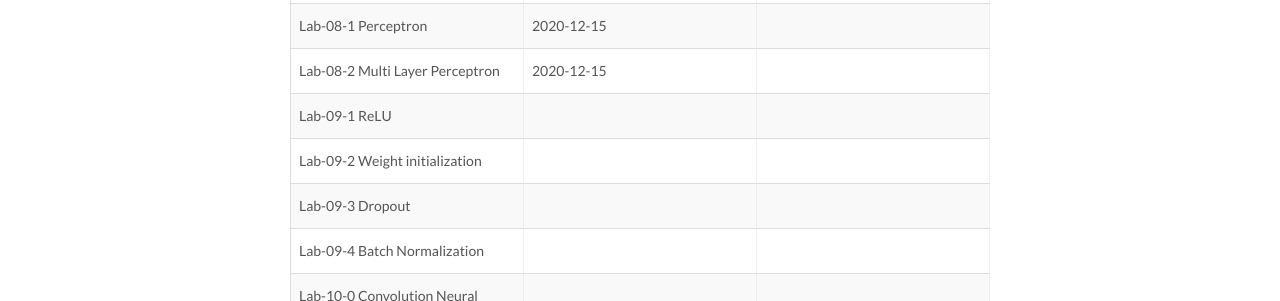
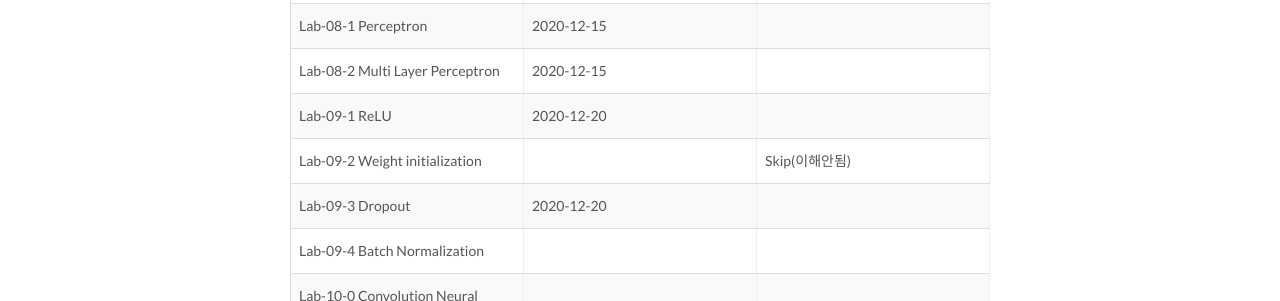
Before and after one commit to ShyRoute/ShyRoute.github.io, a Jekyll site: the page built from _posts/2020-12-14-modoo2.md, in a window 1280 px wide. Shown: the part 1039-1340 px from the top of the page. Built offline with Jekyll 4.4.1, drawn with Linux system fonts in a browser that asks for light colours; comment, search, counter and statistics services are not loaded.

Commit message:
Update 2020-12-14-modoo2.md

```diff
--- a/_posts/2020-12-14-modoo2.md
+++ b/_posts/2020-12-14-modoo2.md
@@ -23,9 +23,9 @@ tags:
 |Lab-07-2 MNIST Introduction|2020-12-15|
 |Lab-08-1 Perceptron|2020-12-15|
 |Lab-08-2 Multi Layer Perceptron|2020-12-15|
-|Lab-09-1 ReLU||
-|Lab-09-2 Weight initialization||
-|Lab-09-3 Dropout||
+|Lab-09-1 ReLU|2020-12-20|
+|Lab-09-2 Weight initialization||Skip(이해안됨)|
+|Lab-09-3 Dropout|2020-12-20|
 |Lab-09-4 Batch Normalization||
 |Lab-10-0 Convolution Neural Networkintro||
 |Lab-10-1 Convolution||
```
